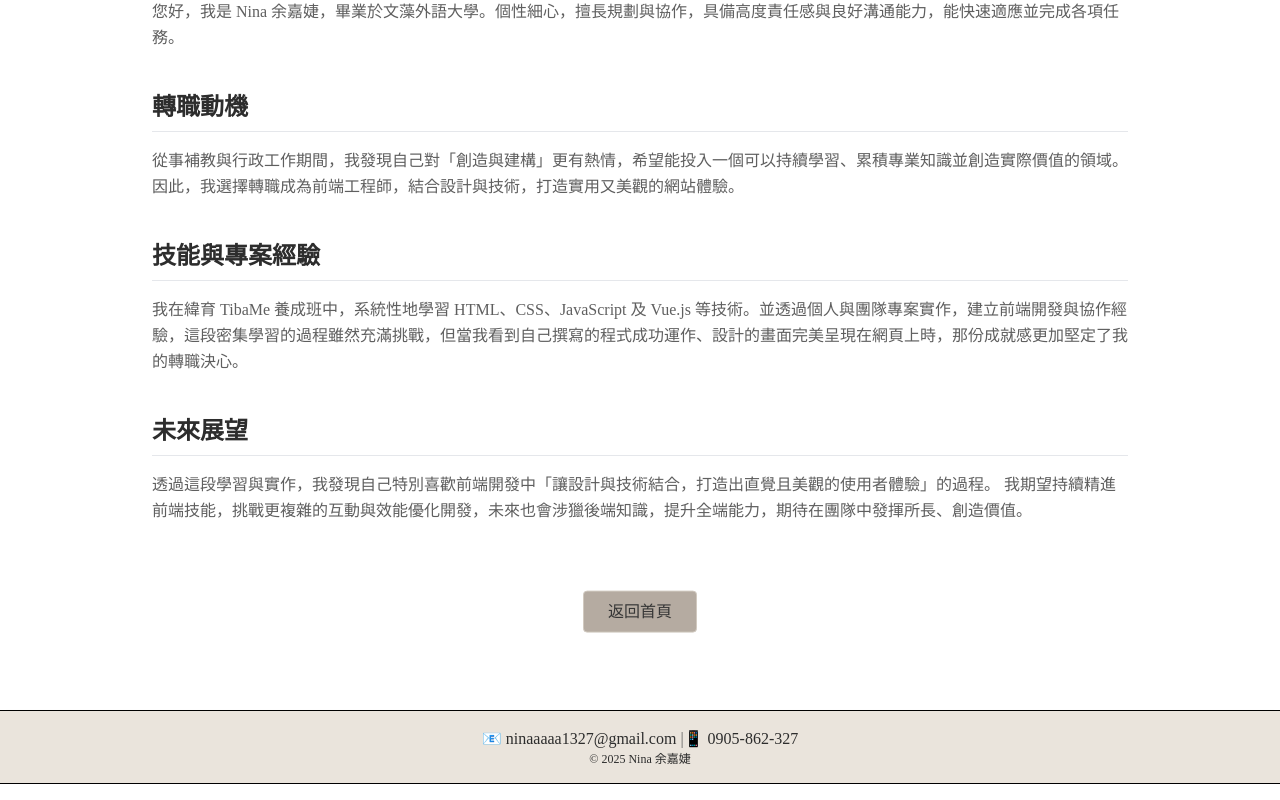
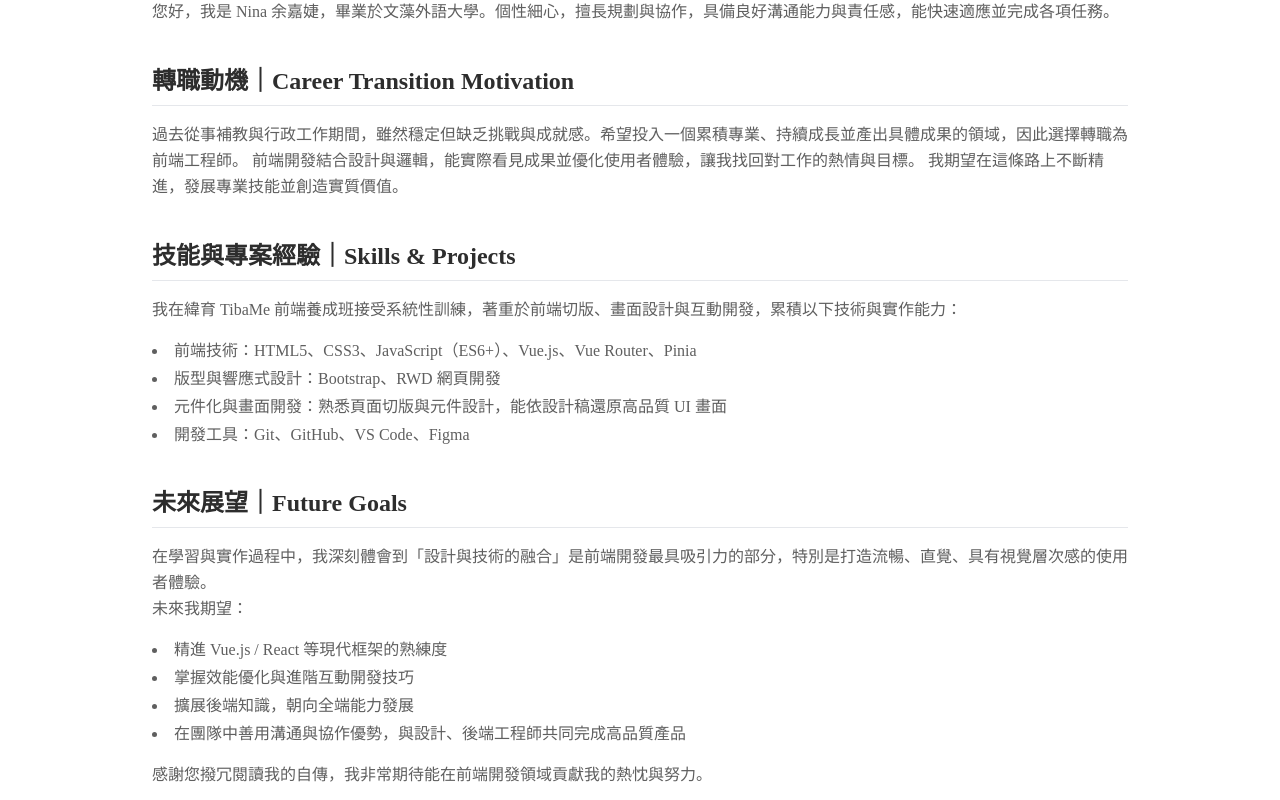
Before and after one commit to isnina47/About_Nina, a Vue app: page /About_Nina/about in a window 1280 px wide. Shown: the part 560-1360 px from the top of the page. Built offline with nearby package versions, Linux system fonts and the light colour scheme.

Commit message:
docs:更改 about.vue 自傳內容

```diff
--- a/src/views/About.vue
+++ b/src/views/About.vue
@@ -54,36 +54,57 @@
 
     <!-- 👤 關於我 -->
     <div class="animate__animated animate__fadeInUp animate__fast animate__delay-1s">
-      <h1 class="text-2xl font-bold mb-4 border-b pb-2 text-title">關於我</h1>
+      <h1 class="text-2xl font-bold mb-4 border-b pb-2 text-title">關於我｜About Me</h1>
       <p class="mb-10 leading-relaxed text-md text-justify lg:text-left">
         您好，我是 Nina
-        余嘉婕，畢業於文藻外語大學。個性細心，擅長規劃與協作，具備高度責任感與良好溝通能力，能快速適應並完成各項任務。
+        余嘉婕，畢業於文藻外語大學。個性細心，擅長規劃與協作，具備良好溝通能力與責任感，能快速適應並完成各項任務。
       </p>
     </div>
 
     <!-- 💼 轉職動機 -->
     <div class="animate__animated animate__fadeInUp animate__fast animate__delay-2s">
-      <h1 class="text-2xl font-bold mb-4 border-b pb-2 text-title">轉職動機</h1>
+      <h1 class="text-2xl font-bold mb-4 border-b pb-2 text-title">
+        轉職動機｜Career Transition Motivation
+      </h1>
       <p class="mb-10 leading-relaxed text-md text-justify lg:text-left">
-        從事補教與行政工作期間，我發現自己對「創造與建構」更有熱情，希望能投入一個可以持續學習、累積專業知識並創造實際價值的領域。因此，我選擇轉職成為前端工程師，結合設計與技術，打造實用又美觀的網站體驗。
+        過去從事補教與行政工作期間，雖然穩定但缺乏挑戰與成就感。希望投入一個累積專業、持續成長並產出具體成果的領域，因此選擇轉職為前端工程師。
+        前端開發結合設計與邏輯，能實際看見成果並優化使用者體驗，讓我找回對工作的熱情與目標。
+        我期望在這條路上不斷精進，發展專業技能並創造實質價值。
       </p>
     </div>
 
     <!-- 🧠 技能與專案 -->
     <div class="animate__animated animate__fadeInUp animate__fast animate__delay-3s">
-      <h1 class="text-2xl font-bold mb-4 border-b pb-2 text-title">技能與專案經驗</h1>
-      <p class="mb-10 leading-relaxed text-md text-justify lg:text-left">
-        我在緯育 TibaMe 養成班中，系統性地學習 HTML、CSS、JavaScript 及 Vue.js
-        等技術。並透過個人與團隊專案實作，建立前端開發與協作經驗，這段密集學習的過程雖然充滿挑戰，但當我看到自己撰寫的程式成功運作、設計的畫面完美呈現在網頁上時，那份成就感更加堅定了我的轉職決心。
+      <h1 class="text-2xl font-bold mb-4 border-b pb-2 text-title">
+        技能與專案經驗｜Skills & Projects
+      </h1>
+      <p class="mb-4 leading-relaxed text-md text-justify lg:text-left">
+        我在緯育 TibaMe
+        前端養成班接受系統性訓練，著重於前端切版、畫面設計與互動開發，累積以下技術與實作能力：
       </p>
+      <ul class="list-disc list-inside space-y-1 mb-10">
+        <li>前端技術：HTML5、CSS3、JavaScript（ES6+）、Vue.js、Vue Router、Pinia</li>
+        <li>版型與響應式設計：Bootstrap、RWD 網頁開發</li>
+        <li>元件化與畫面開發：熟悉頁面切版與元件設計，能依設計稿還原高品質 UI 畫面</li>
+        <li>開發工具：Git、GitHub、VS Code、Figma</li>
+      </ul>
     </div>
 
     <!-- 🔭 未來展望 -->
     <div class="animate__animated animate__fadeInUp animate__fast animate__delay-4s">
-      <h1 class="text-2xl font-bold mb-4 border-b pb-2 text-title">未來展望</h1>
-      <p class="mb-10 leading-relaxed text-md text-justify lg:text-left">
-        透過這段學習與實作，我發現自己特別喜歡前端開發中「讓設計與技術結合，打造出直覺且美觀的使用者體驗」的過程。
-        我期望持續精進前端技能，挑戰更複雜的互動與效能優化開發，未來也會涉獵後端知識，提升全端能力，期待在團隊中發揮所長、創造價值。
+      <h1 class="text-2xl font-bold mb-4 border-b pb-2 text-title">未來展望｜Future Goals</h1>
+      <p class="leading-relaxed text-md text-justify lg:text-left">
+        在學習與實作過程中，我深刻體會到「設計與技術的融合」是前端開發最具吸引力的部分，特別是打造流暢、直覺、具有視覺層次感的使用者體驗。
+      </p>
+      <p class="mb-4 leading-relaxed text-md text-justify lg:text-left">未來我期望：</p>
+      <ul class="list-disc list-inside space-y-1">
+        <li>精進 Vue.js / React 等現代框架的熟練度</li>
+        <li>掌握效能優化與進階互動開發技巧</li>
+        <li>擴展後端知識，朝向全端能力發展</li>
+        <li>在團隊中善用溝通與協作優勢，與設計、後端工程師共同完成高品質產品</li>
+      </ul>
+      <p class="mt-4 leading-relaxed text-md text-justify lg:text-left">
+        感謝您撥冗閱讀我的自傳，我非常期待能在前端開發領域貢獻我的熱忱與努力。
       </p>
     </div>
 
@@ -91,7 +112,7 @@
     <div class="text-center animate__animated animate__fadeInUp animate__fast animate__delay-5s">
       <router-link
         to="/"
-        class="inline-block mt-6 px-6 py-2 bg-btn text-btnText border border-btnborder rounded hover:bg-btnHover transition"
+        class="inline-block mt-10 px-6 py-2 bg-btn text-btnText border border-btnborder rounded hover:bg-btnHover transition"
       >
         返回首頁
       </router-link>
```
